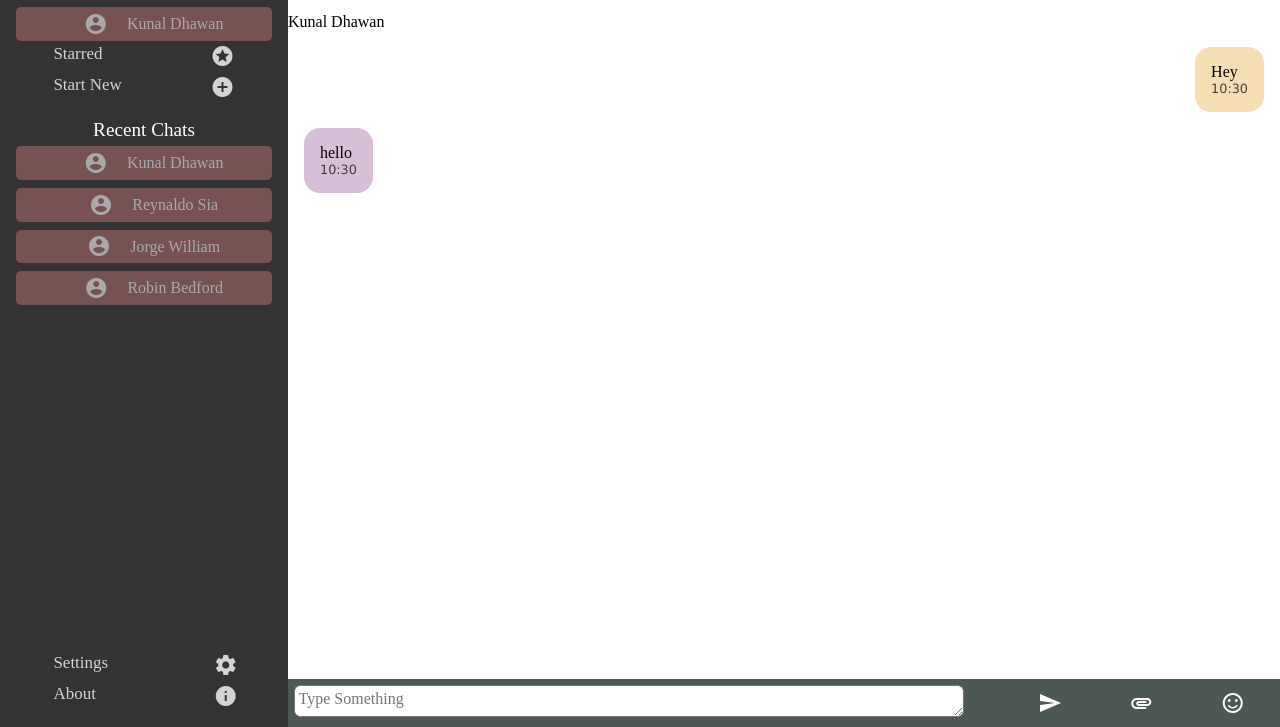
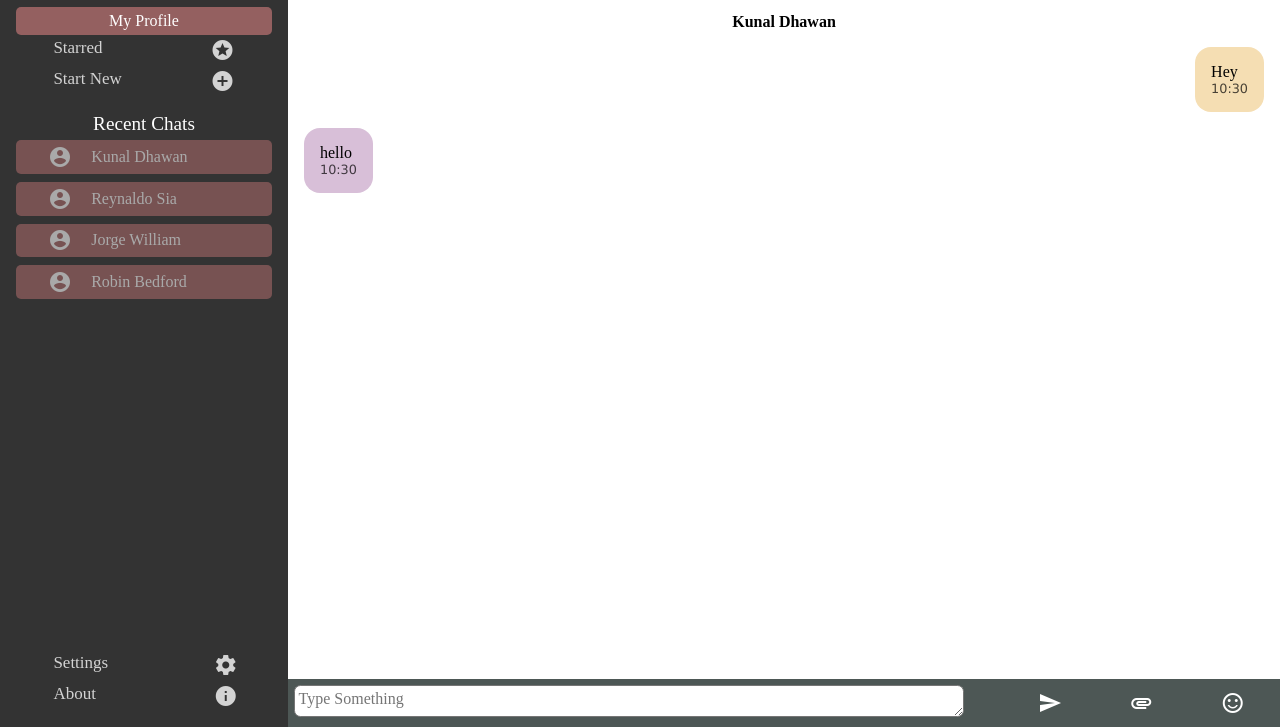
Before and after one commit to outerCircles/outerCircles.github.io, a React app: page / in a window 1280 px wide. Shown: the part 73-800 px from the top of the page. Built offline with nearby package versions, Linux system fonts and the light colour scheme.

Commit message:
Improved css

```diff
--- a/src/css/index.css
+++ b/src/css/index.css
@@ -7,6 +7,20 @@
 .mainUser{
   padding: 0 5%;
   width: 16em;
+  display: flex;
+  justify-content: start;
+  align-items: center;
+}
+div h2{
+  text-align: center;
+  font-weight: bold;
+}
+.mainUserAcc{
+  border-radius: 5px;
+  background-color: #946060;
+  color: white;
+  text-align: center;
+  padding: 0.3em;
 }
 button{
   border-radius: 5px;
@@ -139,6 +153,8 @@
   max-width: 80%;
   border-radius: 1em;
   padding: 1em;
+  justify-content: left;
+  width: fit-content;
   box-sizing: border-box;
   margin: 1em;
 }
--- a/src/js/Pages/Dashboard/Sections/SideNav/SideNav.js
+++ b/src/js/Pages/Dashboard/Sections/SideNav/SideNav.js
@@ -13,7 +13,8 @@
                     <img src={logo} alt="Logo" className="logo"/>
                     <span>Outer Circle</span>
                 </div>
-                <ContactButton name="Kunal Dhawan" className="mainUser" dpUrl=""/>
+                <div className="mainUserAcc" dpUrl=""><h1>My Profile</h1></div>
+                {/* <ContactButton name="Kunal Dhawan" className="mainUser" dpUrl=""/> */}
             </header>
             <main className="sidenav-main">
                 <StarredSection />
```
